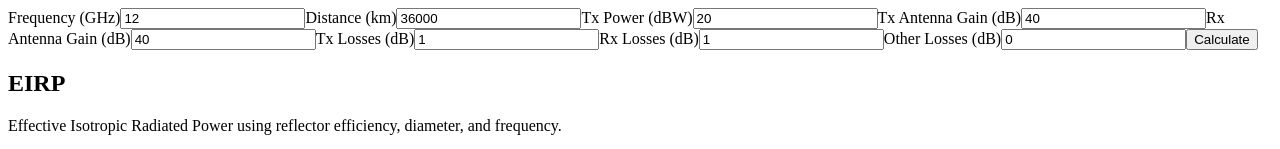
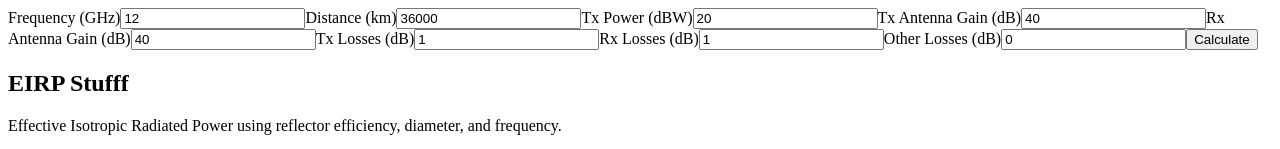
Before and after one commit to jimlee583/satellite-rf-app, a React (Vite) app in the folder frontend/: page / in a window 1280 px wide. Shown: the part 225-374 px from the top of the page. Built offline with nearby package versions, Linux system fonts and the light colour scheme; the HTML template or start-up script is replaced by a standard one.

Commit message:
Just doing a quick Docker build and deploy to Cloud Run

```diff
--- a/frontend/src/components/EIRPCalculator.tsx
+++ b/frontend/src/components/EIRPCalculator.tsx
@@ -54,7 +54,7 @@ export const EIRPCalculator: React.FC = () => {
 
   return (
     <section className="card">
-      <h2>EIRP</h2>
+      <h2>EIRP Stufff</h2>
       <p className="card-subtitle">
         Effective Isotropic Radiated Power using reflector efficiency, diameter, and frequency.
       </p>
```
